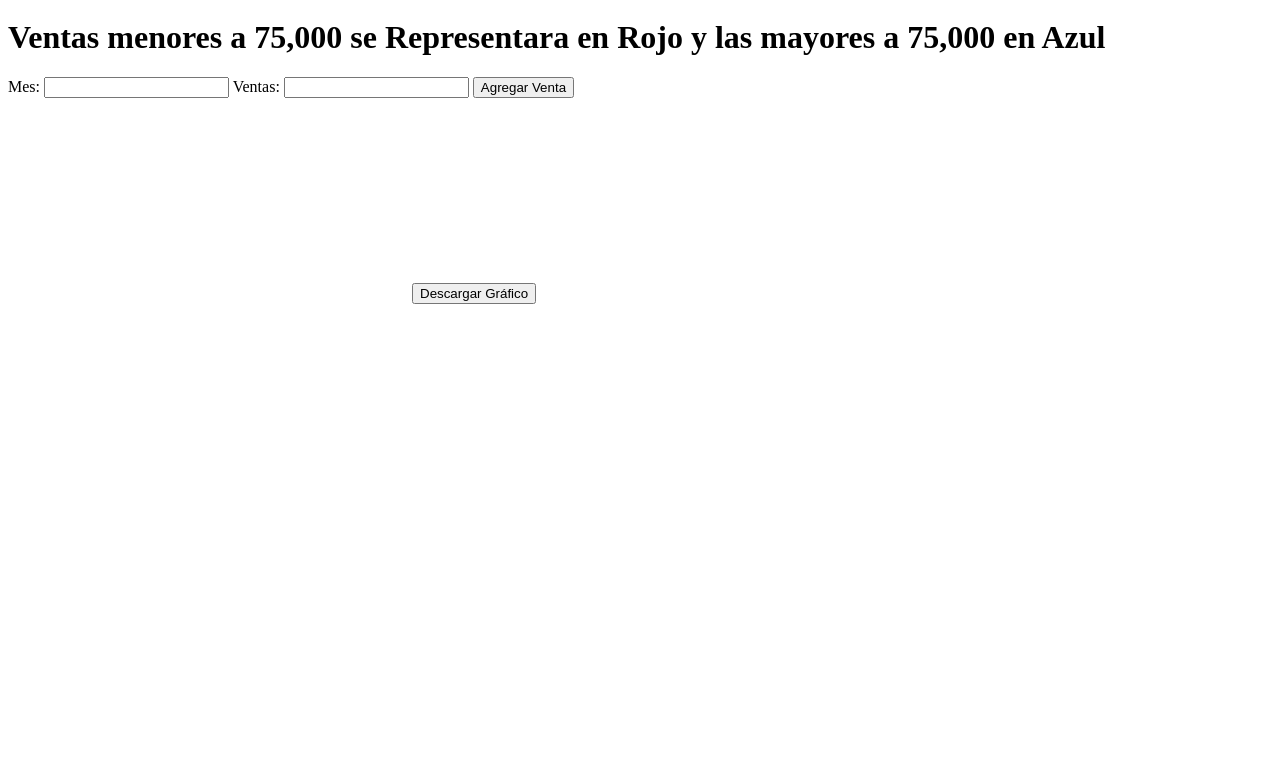
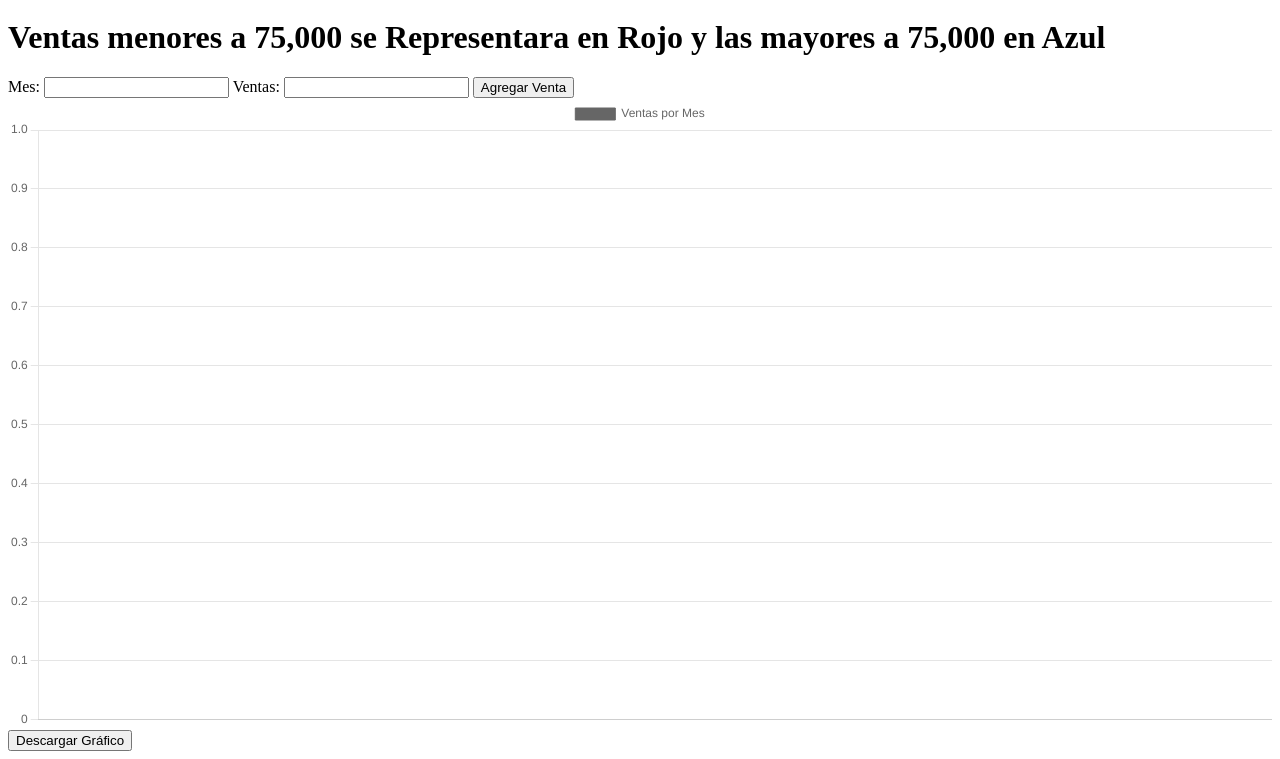
Before and after one commit to Radhames08/Graficos.github.io, a plain HTML site: page index.html in a window 1280 px wide. Shown: the part 61-820 px from the top of the page. Drawn offline with nearby package versions, Linux system fonts and the light colour scheme.

Commit message:
Update index.html

```diff
--- a/index.html
+++ b/index.html
@@ -24,6 +24,7 @@
     <!-- Botón para descargar el gráfico -->
     <button id="downloadBtn">Descargar Gráfico</button>
 
-    <script src="js/script.js"
+        <script src="App.js"></script>
+
 </body>
 </html>
```
